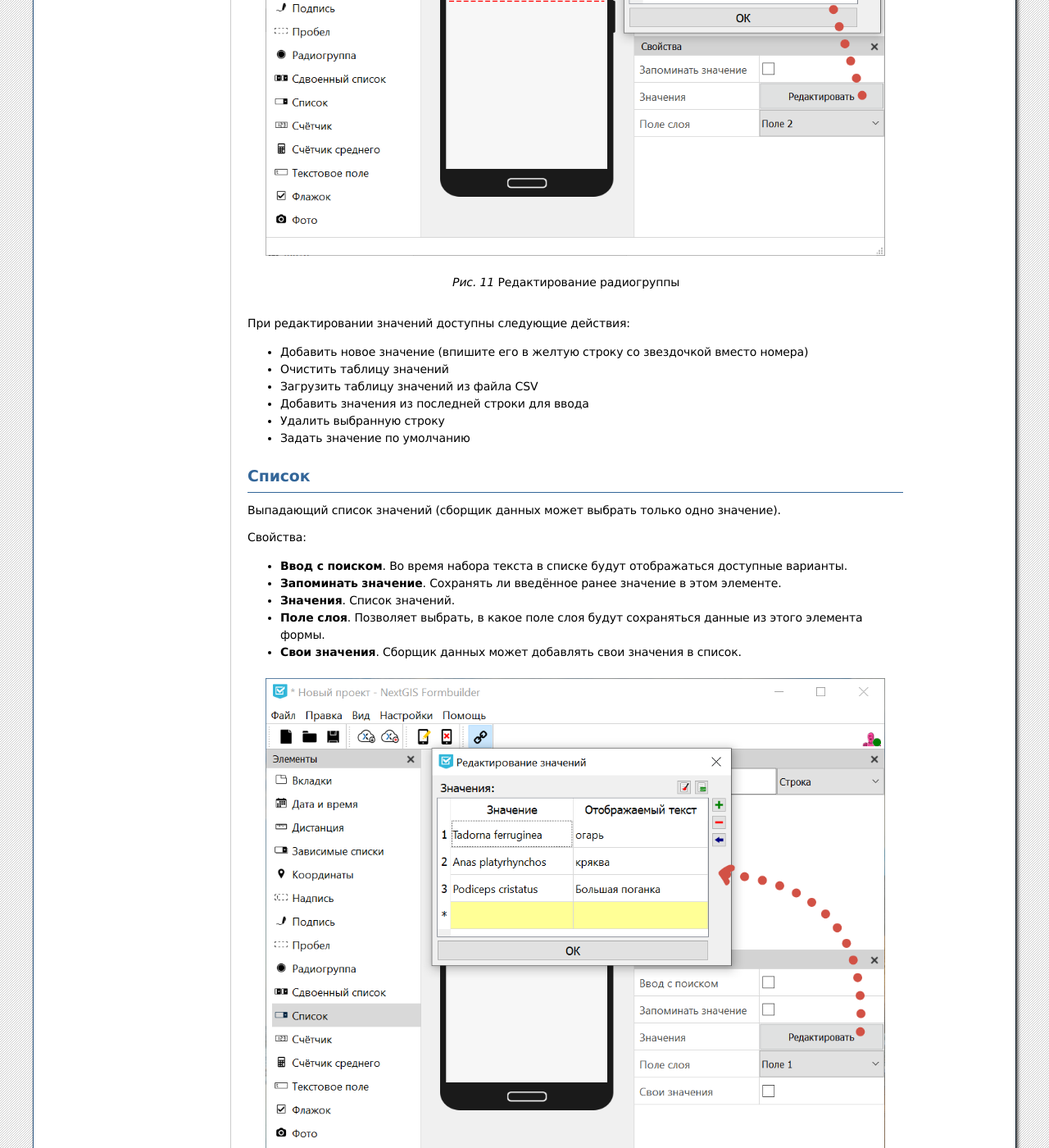
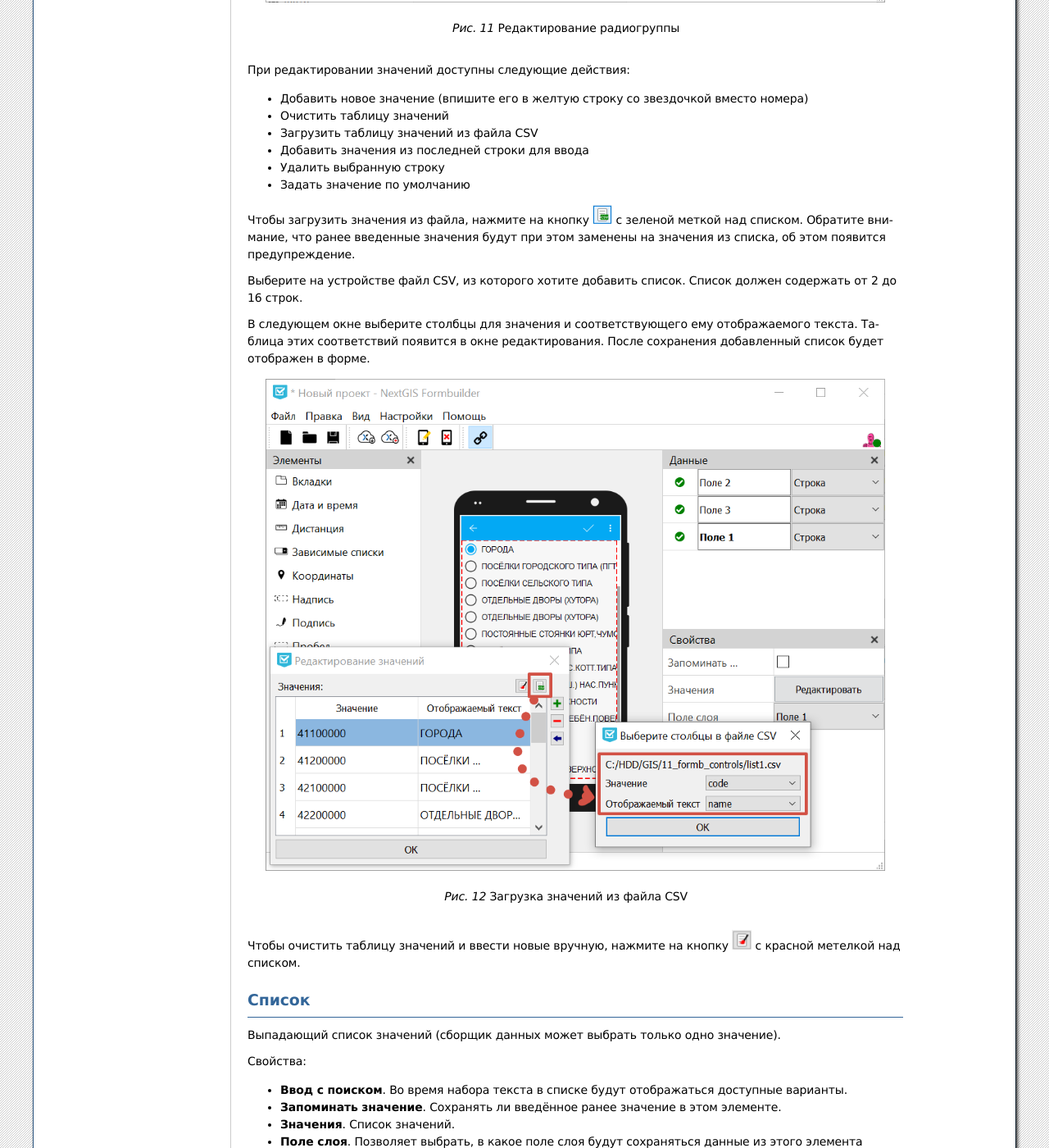
Before and after one commit to nextgis/docs_formbuilder, a Sphinx documentation site: the page built from source/controls.rst, in a window 1280 px wide and 1400 px high, scrolled down 6789 px. Shown: the whole window at 82% size. Built offline with Sphinx 7.4.7, drawn with Linux system fonts in a browser that asks for light colours; formulas are drawn with MathJax 3; some of the changed text lies outside the part shown.

Commit message:
Update controls.rst
Add form element screenshots

```diff
--- a/source/controls.rst
+++ b/source/controls.rst
@@ -197,6 +182,23 @@
 * Удалить выбранную строку
 * Задать значение по умолчанию
 
+Чтобы загрузить значения из файла, нажмите на кнопку |button_load_csv| с зеленой меткой над списком. Обратите внимание, что ранее введенные значения будут при этом заменены на значения из списка, об этом появится предупреждение.
+
+Выберите на устройстве файл CSV, из которого хотите добавить список. Список должен содержать от 2 до 16 строк.
+
+В следующем окне выберите столбцы для значения и соответствующего ему отображаемого текста. Таблица этих соответствий появится в окне редактирования. После сохранения добавленный список будет отображен в форме.
+
+.. figure:: _static/fb_radio_from_csv_ru.png
+   :name: fb_radio_from_csv_pic
+   :align: center
+   :width: 20cm
+
+   Загрузка значений из файла CSV
+
+Чтобы очистить таблицу значений и ввести новые вручную, нажмите на кнопку |button_clear_csv| с красной метелкой над списком.
+
+.. |button_load_csv| image:: _static/button_load_csv.png
+.. |button_clear_csv| image:: _static/button_clear_csv.png
 
 
 .. _ngfb_controls_combobox:
@@ -241,6 +243,30 @@
    :width: 20cm
 
    Редактирование значений сдвоенного списка
+
+.. _ngfb_controls_dependet_cb:
+
+Зависимые списки
+----------------
+
+Пара выпадающих списков. Значения зависимого списка (нижний) зависят от выбранного значения основного списка (верхний).
+
+**Пример использования:**
+
+* Основной список - перечень регионов (1. Приморский край; 2. Хабаровский край)
+* Зависимый список - районы в этих регионах (1.1. Лазовский, 1.2. Хорольский; 2.1. Тугуро-Чумиканский, 2.2. Верхнебуреинский)
+
+Свойства:
+
+* **Значения**. Список значений.
+* **Запоминать значение**. Сохранять ли введённое ранее значение в этом элементе.
+
+.. figure:: _static/fb_edit_dependent_cb_ru.png
+   :name: fb_edit_dependent_cb_pic
+   :align: center
+   :width: 20cm
+
+   Редактирование зависимого списка
 
 .. _ngfb_controls_counter:
 
```
Also changed, not shown: other parts of source/controls.rst (+1 -16 lines).
